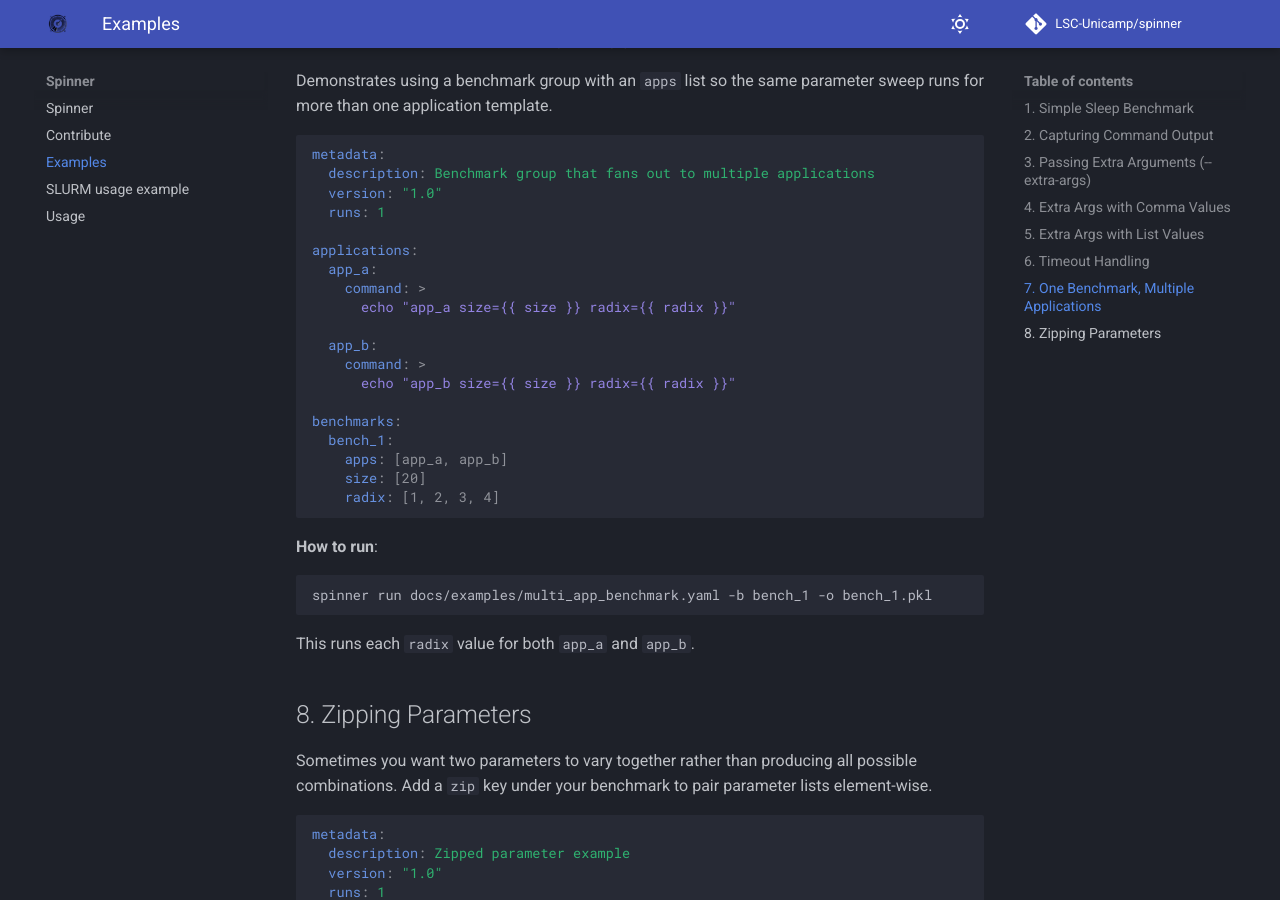
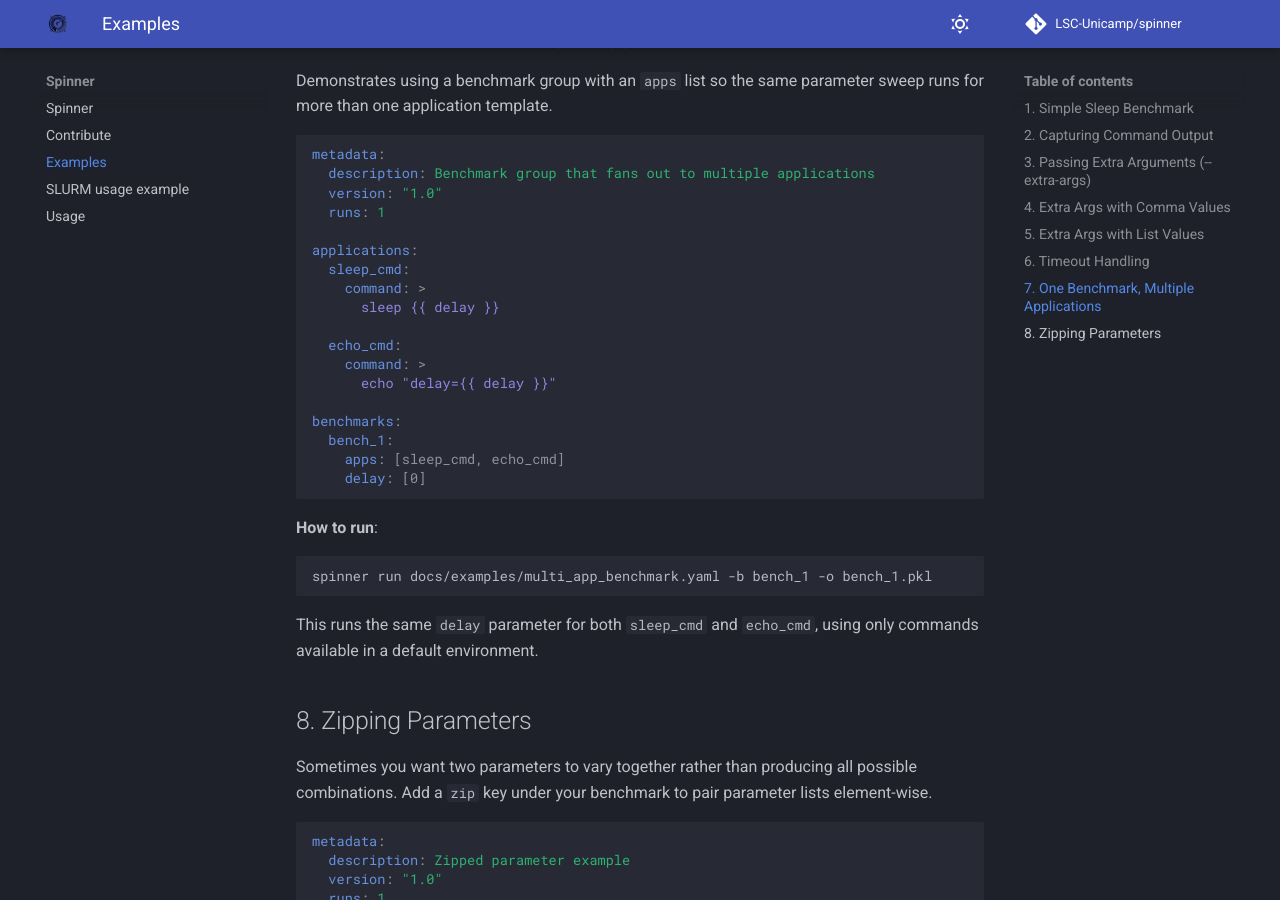
Before and after one commit to LSC-Unicamp/spinner, an MkDocs documentation site: the page built from docs/examples.md, in a window 1280 px wide and 900 px high, scrolled down 4572 px. Built offline with MkDocs 1.6.1 and Material for MkDocs 9.7.7, drawn with Linux system fonts in a browser that asks for light colours; comment, search, counter and statistics services are not loaded.

Commit message:
Use runnable shell commands in multi-app docs example

````diff
--- a/docs/examples.md
+++ b/docs/examples.md
@@ -113,7 +113,8 @@ sweep runs for more than one application template.
 spinner run docs/examples/multi_app_benchmark.yaml -b bench_1 -o bench_1.pkl
 ```
 
-This runs each `radix` value for both `app_a` and `app_b`.
+This runs the same `delay` parameter for both `sleep_cmd` and `echo_cmd`,
+using only commands available in a default environment.
 
 ## 8. Zipping Parameters
 
--- a/docs/examples/multi_app_benchmark.yaml
+++ b/docs/examples/multi_app_benchmark.yaml
@@ -4,16 +4,15 @@ metadata:
   runs: 1
 
 applications:
-  app_a:
+  sleep_cmd:
     command: >
-      echo "app_a size={{ size }} radix={{ radix }}"
+      sleep {{ delay }}
 
-  app_b:
+  echo_cmd:
     command: >
-      echo "app_b size={{ size }} radix={{ radix }}"
+      echo "delay={{ delay }}"
 
 benchmarks:
   bench_1:
-    apps: [app_a, app_b]
-    size: [20]
-    radix: [1, 2, 3, 4]
+    apps: [sleep_cmd, echo_cmd]
+    delay: [0]
````
Also changed, not shown: docs/usage.md (+2 -3 lines), 1 other file.
